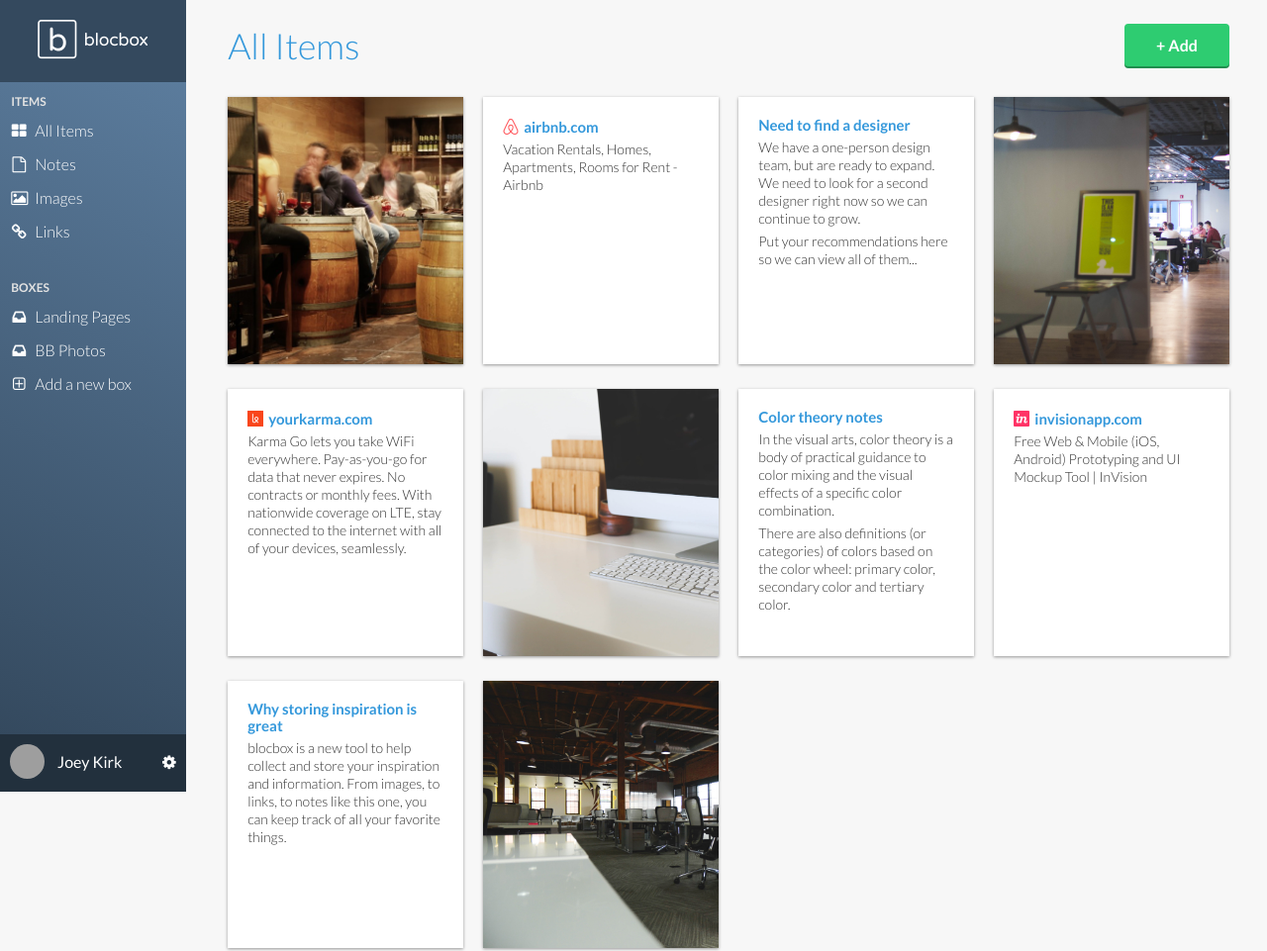
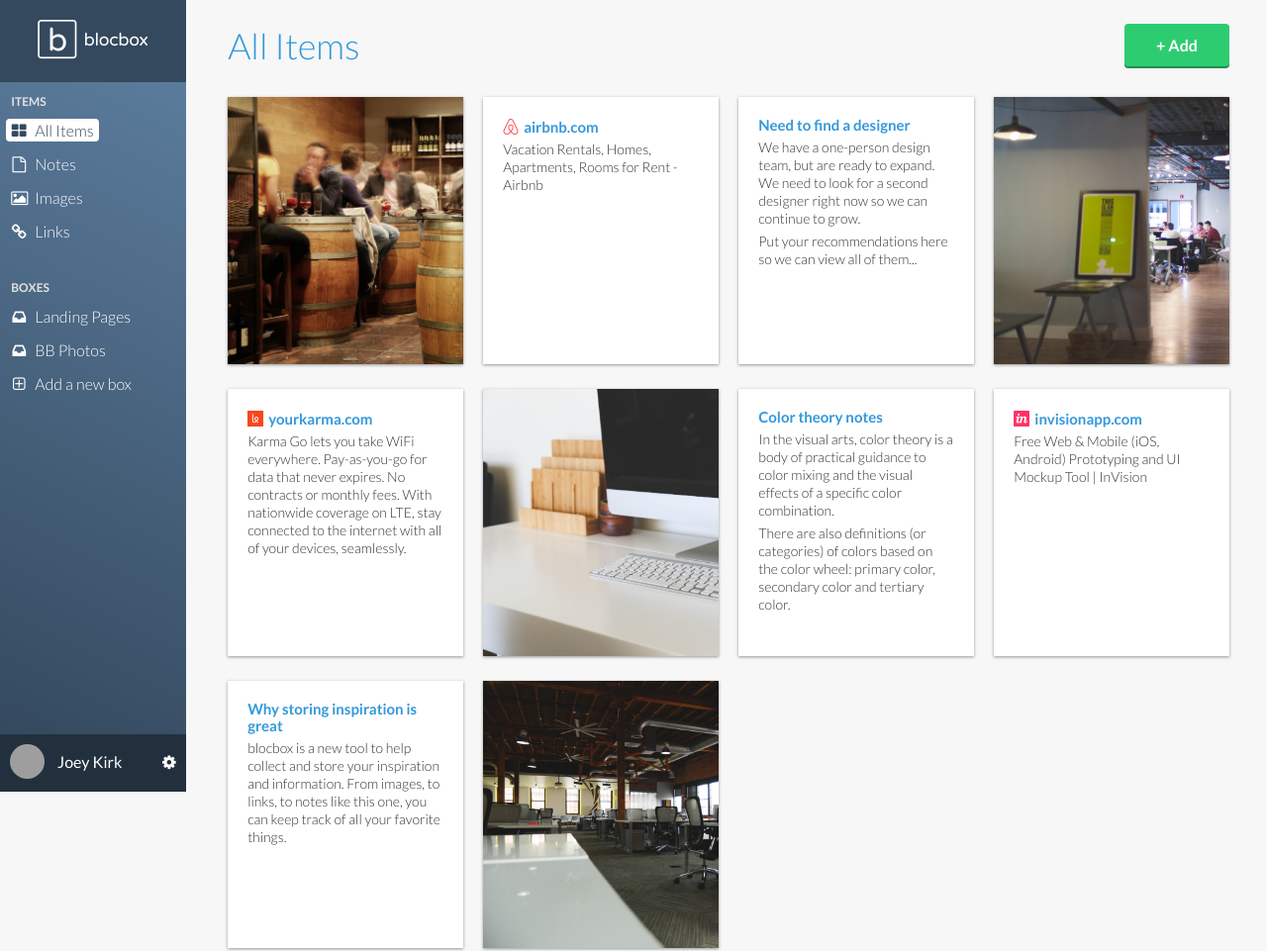
Before and after one commit to claycarpenter/Blocbox, a website: page src/jade/dashboard.jade in a window 1280 px wide. Shown: the whole page at 99% size. Drawn offline with nearby package versions, Linux system fonts and the light colour scheme; files that its build step writes are made by us from their sources; grey boxes are pictures that could not be loaded; files whose address does not match are found by name.

Commit message:
Adds new active class to All Items link.

```diff
--- a/src/jade/dashboard.jade
+++ b/src/jade/dashboard.jade
@@ -19,7 +19,7 @@
             .items
                 p Items
                 ul
-                    li
+                    li.active
                         a(href="#")
                             i.fa.fa-th-large
                             | All Items
--- a/src/scss/style.scss
+++ b/src/scss/style.scss
@@ -483,6 +483,15 @@
                             margin-right: 8px;
                         }
                     }
+
+                    &.active a {
+                        background-color: $white;
+                        color: $dark-blue;
+                        padding: 2px 5px;
+                        position: relative;
+                        left: -5px;
+                        border-radius: 4px;
+                    }
                 }
             }
         }
```
